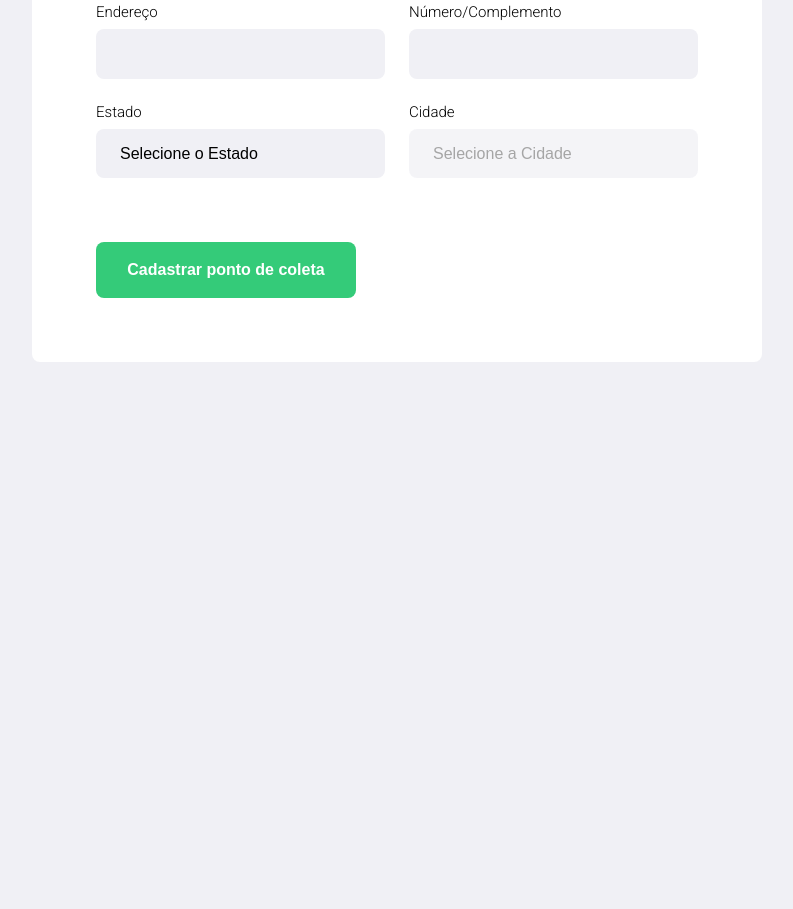
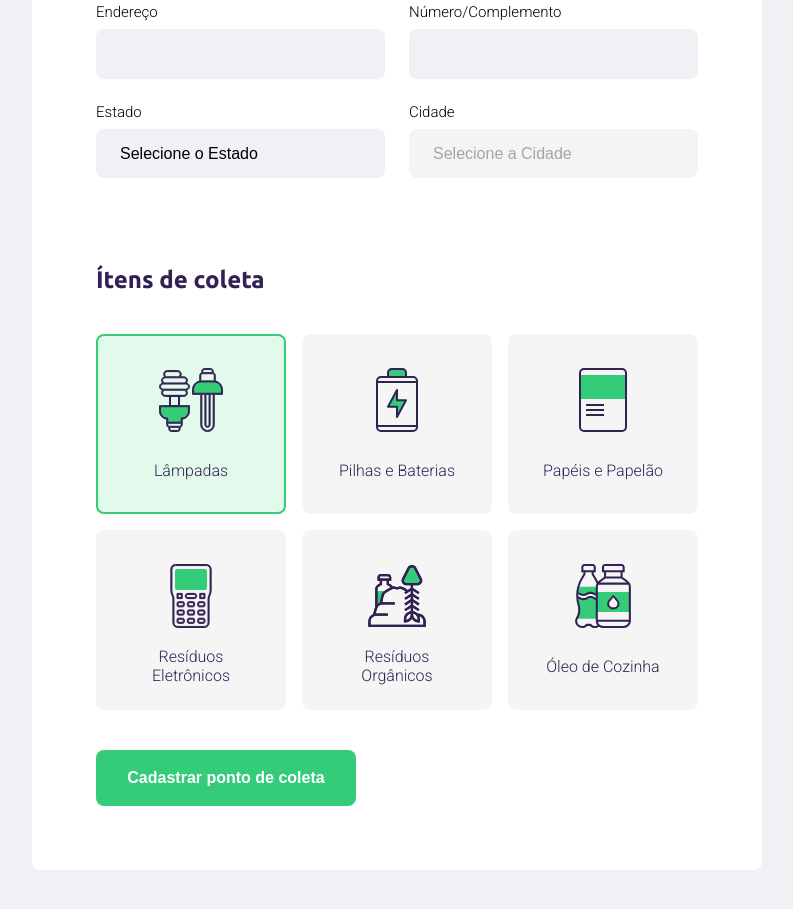
Before and after one commit to derickcjesus/ecoleta, a plain HTML site: page create-point.html in a window 1280 px wide. Shown: the part 507-1416 px from the top of the page, without its empty margins (243-1036 px from the left). Before the commit the page ends 949 px from the top, so only its background shows below. Drawn offline with Linux system fonts and the light colour scheme; no server answers.

Commit message:
tela de cadastro do ponto de coleta

```diff
--- a/create-point.html
+++ b/create-point.html
@@ -34,24 +34,24 @@
 
                     <div class="field">
                         <label for="name">Nome da entidade</label>
-                        <input type="text" name="name">
+                        <input type="text" name="name" required>
                     </div>
 
                     <div class="field-group">
                         <div class="field">
                             <label for="address">Endereço</label>
-                            <input type="text" name="address">
+                            <input type="text" name="address" required>
                         </div>
                         <div class="field">
                             <label for="address2">Número/Complemento</label>
-                            <input type="text" name="address2">
+                            <input type="text" name="address2" required>
                         </div>
                     </div>
 
                     <div class="field-group">
                         <div class="field">
                             <label for="uf">Estado</label>
-                            <select name="uf">
+                            <select name="uf" required>
                                 <option value="">Selecione o Estado</option>
                             </select>
 
@@ -59,12 +59,53 @@
                         </div>
                         <div class="field">
                             <label for="city">Cidade</label>
-                            <select name="city" disabled="">
+                            <select name="city" disabled="" required>
                                 <option value="">Selecione a Cidade</option>
                             </select>
                         </div>
 
                     </div>
+                </fieldset>
+
+                <fieldset>
+                    <legend>
+                        <h2>Ítens de coleta</h2>
+                    </legend>
+
+                    <div class="items-grid">
+                        <li data-id="1" class="selected">
+                            <img src="./icones/lampadas.svg" alt="lampadas">
+                            <span>Lâmpadas</span>
+                        </li>
+
+                        <li data-id="2">
+                            <img src="./icones/baterias.svg" alt="baterias">
+                            <span>Pilhas e Baterias</span>
+                        </li>
+
+                        <li data-id="3">
+                            <img src="./icones/papeis-papelao.svg" alt="papeis e papelao">
+                            <span>Papéis e Papelão</span>
+                        </li>
+
+                        <li data-id="4">
+                            <img src="./icones/eletronicos.svg" alt="residuos eletronicos">
+                            <span>Resíduos Eletrônicos</span>
+                        </li>
+
+                        <li data-id="5">
+                            <img src="./icones/organicos.svg" alt="residuos organicos">
+                            <span>Resíduos Orgânicos</span>
+                        </li>
+
+                        <li data-id="6">
+                            <img src="./icones/oleo.svg" alt="oleo de cozinha">
+                            <span>Óleo de Cozinha</span>
+                        </li>
+                    </div>
+
+                    <input type="hidden" name="items">
+
                 </fieldset>
 
                 <button type="submit">Cadastrar ponto de coleta</button>
--- a/scripts/create-point.js
+++ b/scripts/create-point.js
@@ -27,12 +27,15 @@ function getCities(event){
 
     const url = `https://servicodados.ibge.gov.br/api/v1/localidades/estados/${ufValue}/municipios`
 
+    citySelect.innerHTML = "<option value>Selecione a Cidade</option>"
+    citySelect.disabled = true
+
     fetch(url)
     .then( res =>  res.json() )
     .then( cities => {
 
         for(const city of cities ){
-            citySelect.innerHTML += `<option value="${city.id}">${city.nome}</option>`
+            citySelect.innerHTML += `<option value="${city.nome}">${city.nome}</option>`
         }
 
         citySelect.disabled = false
@@ -45,3 +48,20 @@ function getCities(event){
 document
     .querySelector("select[name=uf]")
     .addEventListener("change", getCities)
+
+
+const itemsToCollect = document.querySelectorAll(".items-grid li")
+
+for(const item of itemsToCollect){
+    item.addEventListener("click", handleSelectedItem)
+}
+
+function handleSelectedItem(event){
+
+    const itemLi = event.target
+
+    //Adicionar ou remover uma classe. O toggle faz o papel do "add" e do "remove".
+    itemLi.classList.toggle("selected")
+
+    const itemId = itemLi.dataset.id
+}
--- a/styles/create-point.css
+++ b/styles/create-point.css
@@ -101,3 +101,41 @@ form button {
 form button:hover {
     background-color: #2fb86e;
 }
+
+.items-grid {
+    display: grid;
+    grid-template-columns: 1fr 1fr 1fr;
+    gap: 16px;
+}
+
+.items-grid li {
+    background-color: #f5f5f5;
+    border-radius: 8px;
+    border: 2px solid #f5f5f5;
+    height: 180px;
+    padding: 32px 24px 16px;
+    display: flex;
+    flex-direction: column;
+    align-items: center;
+    justify-content: space-between;
+    text-align: center;
+    cursor: pointer;
+}
+
+.items-grid li span {
+    margin-top: 12px;
+    flex: 1;
+    display: flex;
+    align-items: center;
+    color: var(--title-color);
+}
+
+.items-grid li.selected {
+    background-color: #e1faec;
+    border: 2px solid #34cb79;
+}
+
+.items-grid li img,
+.items-grid li span {
+    pointer-events: none;
+}
--- a/styles/main.css
+++ b/styles/main.css
@@ -21,6 +21,10 @@ a {
     text-decoration: none;
 }
 
+li {
+    list-style: none;
+}
+
 h1, h2, h3, h4, h5, h6 {
     font-family: 'Ubuntu', sans-serif;
     color: var(--title-color);
```
Also changed, not shown: index.html (+1 -2 lines).
